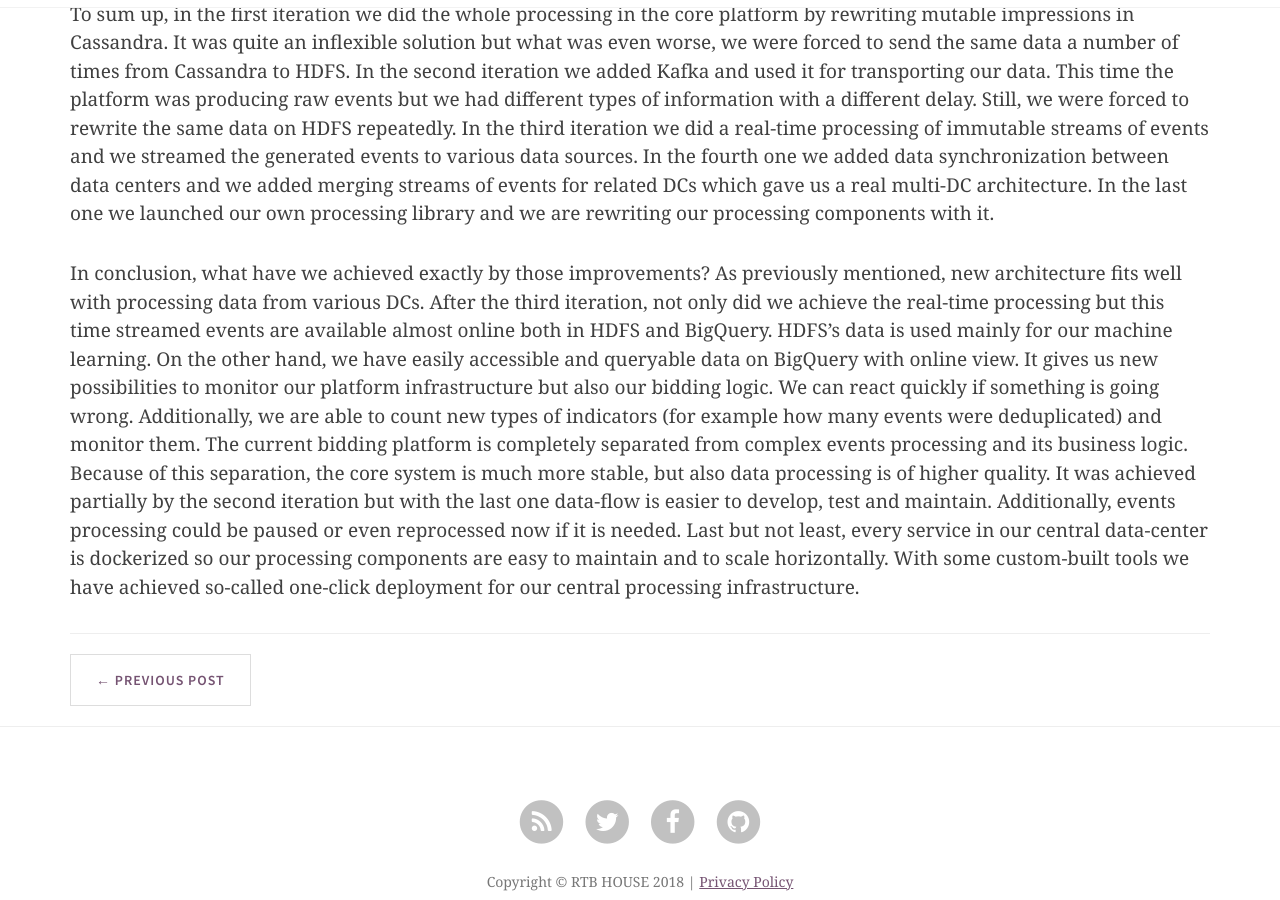
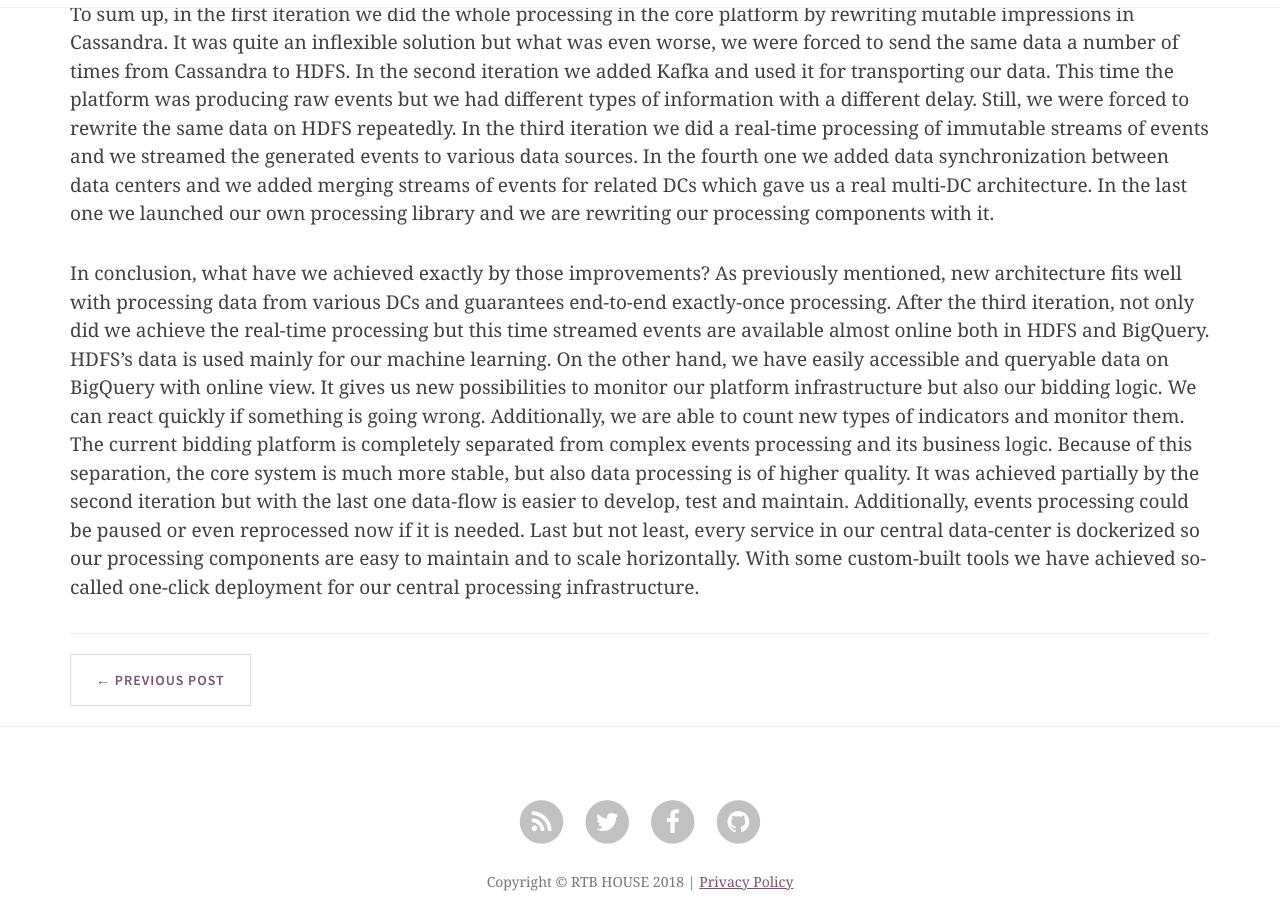
Before and after one commit to RTBHOUSE/techblog, a Jekyll site: the page built from _posts/2018-12-10-data-flow-part2.markdown, in a window 1280 px wide and 900 px high, scrolled down 5974 px. Built offline with Jekyll 4.4.1, drawn with Linux system fonts in a browser that asks for light colours; nearby versions of some CDN libraries; comment, search, counter and statistics services are not loaded.

Commit message:
Other small fixes in dataflow posts

```diff
--- a/_posts/2017-06-15-data-flow-part1.markdown
+++ b/_posts/2017-06-15-data-flow-part1.markdown
@@ -100,4 +100,4 @@ This diagram shows high-level architecture of our data-flow. The servlets wrote
 
 ![image alt <>](/pics/df1-immutable-streams-arch.png)
 
-EDIT: A new <a href="/2018/12/10/data-flow-part2/">post</a> on this topic have just been published.
+EDIT: A new <a href="/2018/12/10/data-flow-part2/">post</a> on this topic has just been published.
--- a/_posts/2018-12-10-data-flow-part2.markdown
+++ b/_posts/2018-12-10-data-flow-part2.markdown
@@ -70,4 +70,4 @@ Internally one Kafka Workers instance launches one consumer thread and configura
 
 To sum up, in the first iteration we did the whole processing in the core platform by rewriting mutable impressions in Cassandra. It was quite an inflexible solution but what was even worse, we were forced to send the same data a number of times from Cassandra to HDFS. In the second iteration we added Kafka and used it for transporting our data. This time the platform was producing raw events but we had different types of information with a different delay. Still, we were forced to rewrite the same data on HDFS repeatedly. In the third iteration we did a real-time processing of immutable streams of events and we streamed the generated events to various data sources. In the fourth one we added data synchronization between data centers and we added merging streams of events for related DCs which gave us a real multi-DC architecture. In the last one we launched our own processing library and we are rewriting our processing components with it.
 
-In conclusion, what have we achieved exactly by those improvements? As previously mentioned, new architecture fits well with processing data from various DCs. After the third iteration, not only did we achieve the real-time processing but this time streamed events are available almost online both in HDFS and BigQuery. HDFS's data is used mainly for our machine learning. On the other hand, we have easily accessible and queryable data on BigQuery with online view. It gives us new possibilities to monitor our platform infrastructure but also our bidding logic. We can react quickly if something is going wrong. Additionally, we are able to count new types of indicators (for example how many events were deduplicated) and monitor them. The current bidding platform is completely separated from complex events processing and its business logic. Because of this separation, the core system is much more stable, but also data processing is of higher quality. It was achieved partially by the second iteration but with the last one data-flow is easier to develop, test and maintain. Additionally, events processing could be paused or even reprocessed now if it is needed. Last but not least, every service in our central data-center is dockerized so our processing components are easy to maintain and to scale horizontally. With some custom-built tools we have achieved so-called one-click deployment for our central processing infrastructure.
+In conclusion, what have we achieved exactly by those improvements? As previously mentioned, new architecture fits well with processing data from various DCs and guarantees end-to-end exactly-once processing. After the third iteration, not only did we achieve the real-time processing but this time streamed events are available almost online both in HDFS and BigQuery. HDFS's data is used mainly for our machine learning. On the other hand, we have easily accessible and queryable data on BigQuery with online view. It gives us new possibilities to monitor our platform infrastructure but also our bidding logic. We can react quickly if something is going wrong. Additionally, we are able to count new types of indicators and monitor them. The current bidding platform is completely separated from complex events processing and its business logic. Because of this separation, the core system is much more stable, but also data processing is of higher quality. It was achieved partially by the second iteration but with the last one data-flow is easier to develop, test and maintain. Additionally, events processing could be paused or even reprocessed now if it is needed. Last but not least, every service in our central data-center is dockerized so our processing components are easy to maintain and to scale horizontally. With some custom-built tools we have achieved so-called one-click deployment for our central processing infrastructure.
```
